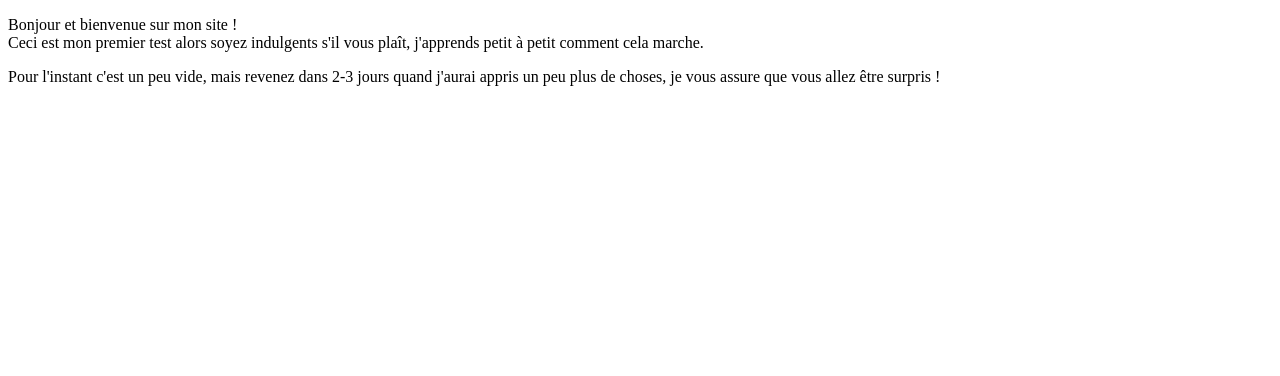
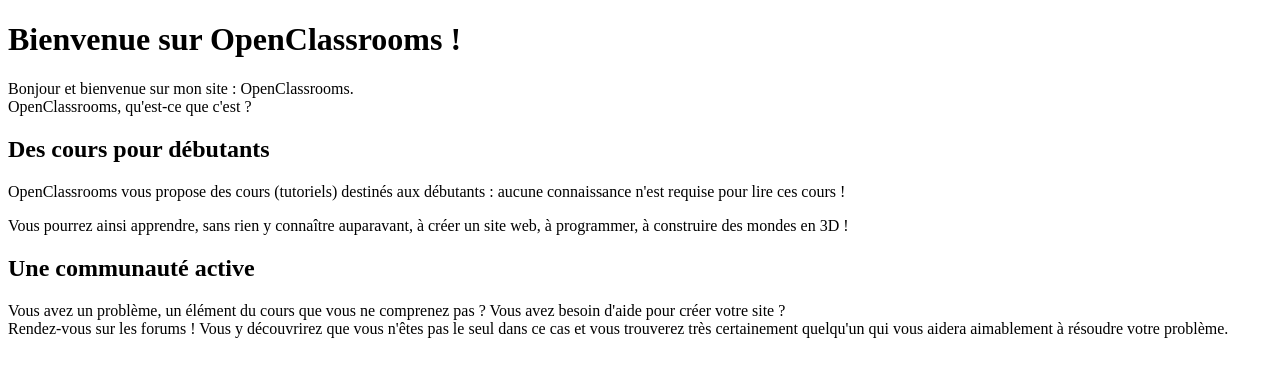
Before and after one commit to Terrorr74/OpenclassroomsProject, a plain HTML site: page index.html in a window 1280 px wide. Drawn offline with Linux system fonts and the light colour scheme.

Commit message:
Ajout Titre page, enfin une structure intéressante

```diff
--- a/index.html
+++ b/index.html
@@ -2,19 +2,30 @@
 <html>
 
 <head>
-    <!-- En-tête de la page -->
     <meta charset="utf-8" />
-    <title>Titre</title>
+    <title>Présentation d'OpenClassrooms</title>
 </head>
 
 <body>
-    <!-- Corps de la page -->
-    <p>Bonjour et bienvenue sur mon site !<br />
-        Ceci est mon premier test alors soyez indulgents s'il vous plaît, j'apprends petit à petit comment cela marche.
-    </p>
+    <h1>Bienvenue sur OpenClassrooms !</h1>
 
-    <p>Pour l'instant c'est un peu vide, mais revenez dans 2-3 jours quand j'aurai appris un peu plus de choses, je vous
-        assure que vous allez être surpris !</p>
+    <p>Bonjour et bienvenue sur mon site : OpenClassrooms.<br />
+        OpenClassrooms, qu'est-ce que c'est ?</p>
+
+    <h2>Des cours pour débutants</h2>
+
+    <p>OpenClassrooms vous propose des cours (tutoriels) destinés aux débutants : aucune connaissance n'est requise pour
+        lire ces cours !</p>
+
+    <p>Vous pourrez ainsi apprendre, sans rien y connaître auparavant, à créer un site web, à programmer, à construire
+        des mondes en 3D !</p>
+
+    <h2>Une communauté active</h2>
+
+    <p>Vous avez un problème, un élément du cours que vous ne comprenez pas ? Vous avez besoin d'aide pour créer votre
+        site ?<br />
+        Rendez-vous sur les forums ! Vous y découvrirez que vous n'êtes pas le seul dans ce cas et vous trouverez très
+        certainement quelqu'un qui vous aidera aimablement à résoudre votre problème.</p>
 </body>
 
 </html>
```
